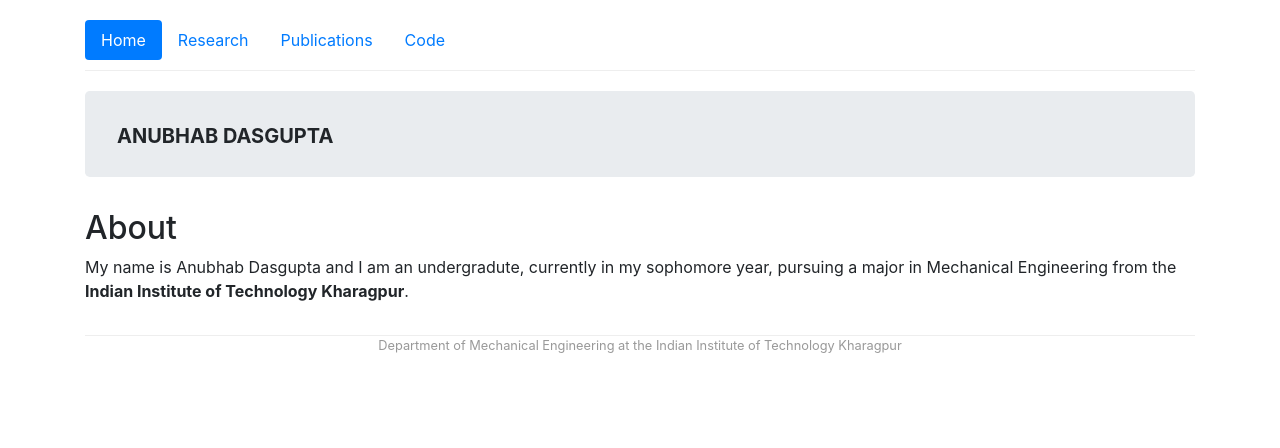
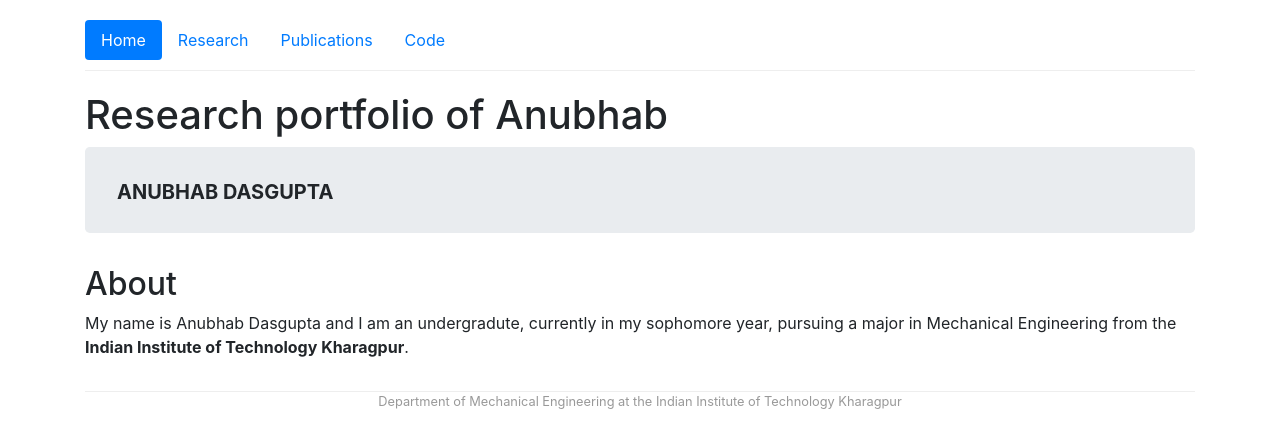
Before and after one commit to anubhabdg7/anubhabdg7.github.io, a Jekyll site: the page built from index.html, in a window 1280 px wide. Shown: the top 448 px of the page. Built offline with Jekyll 4.4.1, drawn with Linux system fonts in a browser that asks for light colours.

Commit message:
Some more changes

```diff
--- a/index.html
+++ b/index.html
@@ -1,7 +1,7 @@
 ---
 layout: default
-title: Home
-notitle: true
+title: Research portfolio of Anubhab
+notitle: false
 ---
 <!-- # groups of columns of {roles: list, width: num, image: bool} -->
 <!-- role-tables:
```
Also changed, not shown: code.md (+1 -1 lines), 2 other files.
